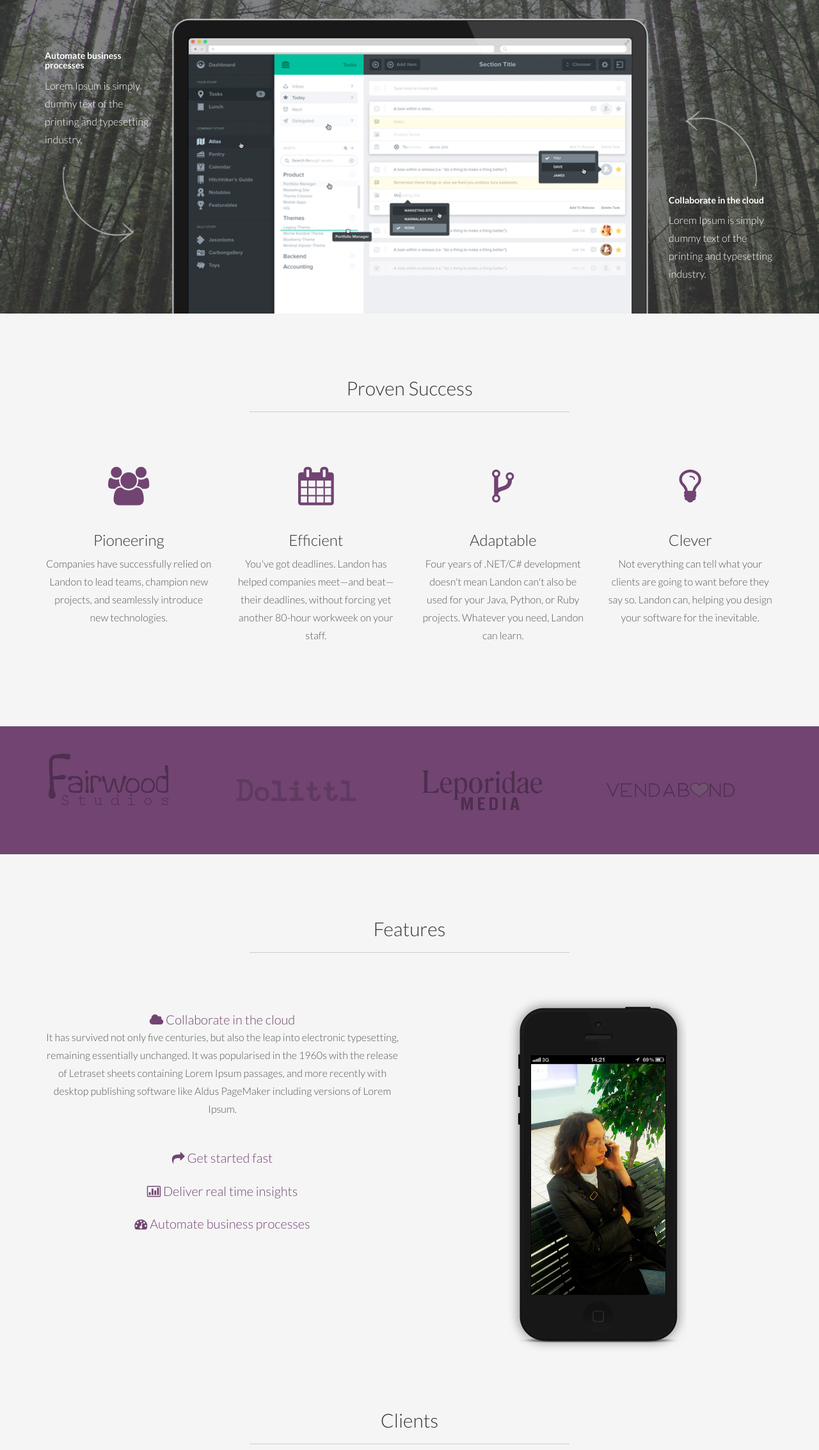
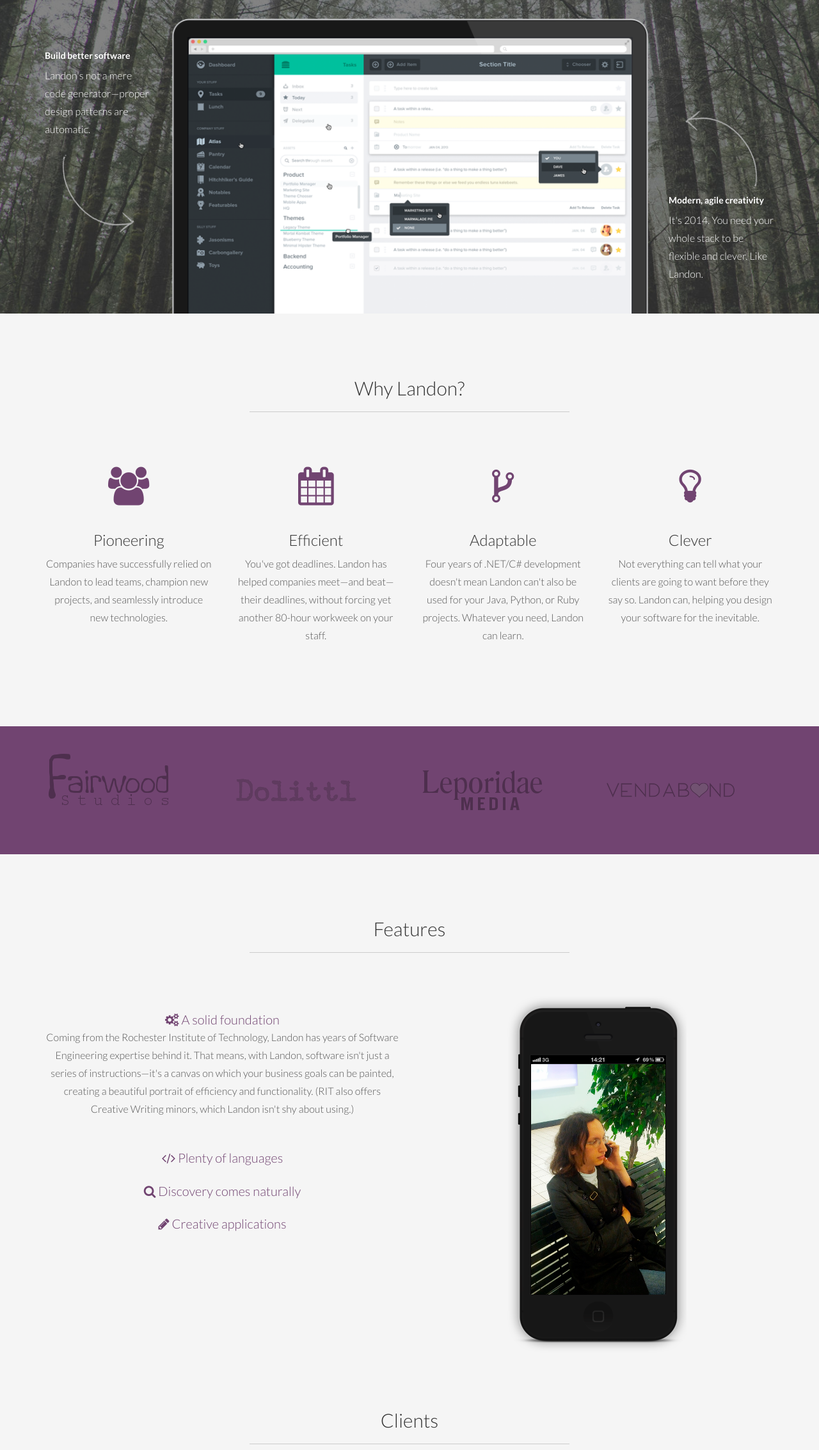
Before and after one commit to hupfen/Landon, a plain HTML site: page index.html in a window 1280 px wide. Shown: the part 294-2560 px from the top of the page at 64% size. Drawn offline with Linux system fonts and the light colour scheme.

Commit message:
Copy progress

```diff
--- a/index.html
+++ b/index.html
@@ -67,20 +67,18 @@
 					</div>
 
 					<div class="col-lg-2 visible-lg">
-						<h5>Automate business processes</h5>
-						<p>Lorem Ipsum is simply dummy text of the printing and typesetting industry.</p>
+						<h5>Build better software</h5>
+						<p>Landon's not a mere code generator&mdash;proper design patterns are automatic.</p>
 						<img src="assets/img/arrow-left.png" alt="">
 					</div>
 					<div class="col-lg-8">
 						<img class="img-responsive" src="assets/img/app-bg.png" alt="">
-						<!--<h4>Lorem Ipsum is simply dummy text of the printing and typesetting industry.</h4>
-						<a href="#features" type="submit" class="btn btn-lg btn-theme smoothScroll">LEARN MORE</a>-->
 					</div>
 					<div class="col-lg-2 hidden-xs hidden-sm hidden-md">
 						<br>
 						<img class="pad-top" src="assets/img/arrow-right.png" alt="">
-						<h5>Collaborate in the cloud</h5>
-						<p>Lorem Ipsum is simply dummy text of the printing and typesetting industry.</p>
+						<h5>Modern, agile creativity</h5>
+						<p>It's 2014. You need your whole stack to be flexible and clever. Like Landon.</p>
 					</div>
 				</div>
 			</div> <!-- /container -->
@@ -90,7 +88,7 @@
 		<div id="intro">
 			<div class="container">
 				<div class="row text-center">
-					<h2>Proven Success</h2>
+					<h2>Why Landon?</h2>
 					<hr>
 					<br>
 					<br>
@@ -155,12 +153,12 @@
 							<div class="accordion-group active">
 								<div class="accordion-heading">
 									<a class="accordion-toggle" data-toggle="collapse" data-parent="#accordion2" href="#collapseOne">
-									<i class="fa fa-cloud"></i> Collaborate in the cloud
+									<i class="fa fa-gears"></i> A solid foundation
 									</a>
 								</div><!-- /accordion-heading -->
 								<div id="collapseOne" class="accordion-body collapse in">
 									<div class="accordion-inner">
-									<p>It has survived not only five centuries, but also the leap into electronic typesetting, remaining essentially unchanged. It was popularised in the 1960s with the release of Letraset sheets containing Lorem Ipsum passages, and more recently with desktop publishing software like Aldus PageMaker including versions of Lorem Ipsum.</p>
+									<p>Coming from the Rochester Institute of Technology, Landon has years of Software Engineering expertise behind it. That means, with Landon, software isn't just a series of instructions&mdash;it's a canvas on which your business goals can be painted, creating a beautiful portrait of efficiency and functionality. (RIT also offers Creative Writing minors, which Landon isn't shy about using.)</p>
 									</div><!-- /accordion-inner -->
 								</div><!-- /collapse -->
 							</div><!-- /accordion-group -->
@@ -169,12 +167,12 @@
 							<div class="accordion-group">
 								<div class="accordion-heading">
 									<a class="accordion-toggle" data-toggle="collapse" data-parent="#accordion2" href="#collapseTwo">
-									<i class="fa fa-mail-forward"></i> Get started fast
+									<i class="fa fa-code"></i> Plenty of languages
 									</a>
 								</div>
 								<div id="collapseTwo" class="accordion-body collapse">
 									<div class="accordion-inner">
-									<p>It has survived not only five centuries, but also the leap into electronic typesetting, remaining essentially unchanged. It was popularised in the 1960s with the release of Letraset sheets containing Lorem Ipsum passages, and more recently with desktop publishing software like Aldus PageMaker including versions of Lorem Ipsum.</p>
+									<p></p>
 									</div><!-- /accordion-inner -->
 								</div><!-- /collapse -->
 							</div><!-- /accordion-group -->
@@ -183,12 +181,12 @@
 							<div class="accordion-group">
 								<div class="accordion-heading">
 									<a class="accordion-toggle" data-toggle="collapse" data-parent="#accordion2" href="#collapseThree">
-									<i class="fa fa-bar-chart-o"></i> Deliver real time insights
+									<i class="fa fa-search"></i> Discovery comes naturally
 									</a>
 								</div>
 								<div id="collapseThree" class="accordion-body collapse">
 									<div class="accordion-inner">
-									<p>It has survived not only five centuries, but also the leap into electronic typesetting, remaining essentially unchanged. It was popularised in the 1960s with the release of Letraset sheets containing Lorem Ipsum passages, and more recently with desktop publishing software like Aldus PageMaker including versions of Lorem Ipsum.</p>
+									<p></p>
 									</div><!-- /accordion-inner -->
 								</div><!-- /collapse -->
 							</div><!-- /accordion-group -->
@@ -197,12 +195,12 @@
 							<div class="accordion-group">
 								<div class="accordion-heading">
 									<a class="accordion-toggle" data-toggle="collapse" data-parent="#accordion2" href="#collapseFour">
-									<i class="fa fa-dashboard"></i> Automate business processes
+									<i class="fa fa-pencil"></i> Creative applications
 									</a>
 								</div>
 								<div id="collapseFour" class="accordion-body collapse">
 									<div class="accordion-inner">
-									<p>It has survived not only five centuries, but also the leap into electronic typesetting, remaining essentially unchanged. It was popularised in the 1960s with the release of Letraset sheets containing Lorem Ipsum passages, and more recently with desktop publishing software like Aldus PageMaker including versions of Lorem Ipsum.</p>
+									<p></p>
 									</div><!-- /accordion-inner -->
 								</div><!-- /collapse -->
 							</div><!-- /accordion-group -->
@@ -217,10 +215,7 @@
 				<div class="row">
 					<h2 class="text-center">Clients</h2>
 					<hr><br><br>
-                    <div class="col-lg-6">
-						<img class="img-responsive" src="assets/img/tablet.png" alt="">
-					</div>
-					<div class="col-lg-6">
+					<div class="col-lg-6 col-lg-offset-3 text-center">
 						<!-- Accordion -->
 						<div class="accordion ac" id="accordion1">
 							<div class="accordion-group active">
@@ -244,7 +239,7 @@
 							<div class="accordion-group">
 								<div class="accordion-heading">
 									<a class="accordion-toggle" data-toggle="collapse" data-parent="#accordion1" href="#projectTwo">
-									<i class="fa fa-bar-chart-o"></i> LocalEdge
+								LocalEdge <i class="fa fa-bar-chart-o"></i>
 									</a>
 								</div>
 								<div id="projectTwo" class="accordion-body collapse">
@@ -264,7 +259,7 @@
 							<div class="accordion-group">
 								<div class="accordion-heading">
 									<a class="accordion-toggle" data-toggle="collapse" data-parent="#accordion1" href="#projectThree">
-									<i class="fa fa-pencil"></i> BrandLogic
+									<i class="fa fa-camera"></i> BrandLogic
 									</a>
 								</div>
 								<div id="projectThree" class="accordion-body collapse">
@@ -281,7 +276,7 @@
 							<div class="accordion-group">
 								<div class="accordion-heading">
 									<a class="accordion-toggle" data-toggle="collapse" data-parent="#accordion1" href="#projectFour">
-									<i class="fa fa-camera"></i> TLF Graphics
+									 TLF Graphics <i class="fa fa-picture-o"></i>
 									</a>
 								</div>
 								<div id="projectFour" class="accordion-body collapse">
@@ -360,6 +355,9 @@
 										<td>Development Advising</td>
 									</tr>
                                     <tr>
+                                        <td>Database Design</td>
+                                    </tr>
+                                    <tr>
 										<td>In-Person (Portland, OR) and Remote</td>
 									</tr>
 								</table>
@@ -396,6 +394,9 @@
                                 </tr>
                                 <tr>
                                     <td>API Design/Development</td>
+                                </tr>
+                                <tr>
+                                    <td>Database Design and Programming</td>
                                 </tr>
                                 <tr>
                                     <td>Software Architecture Design</td>
@@ -435,6 +436,9 @@
                                     <tr>
 										<td>Mobile Applications (iOS, Android)</td>
 									</tr>
+                                    <tr>
+                                        <td>Database Design and Programming</td>
+                                    </tr>
                                     <tr>
 										<td>Software Architecture Design</td>
 									</tr>
```
